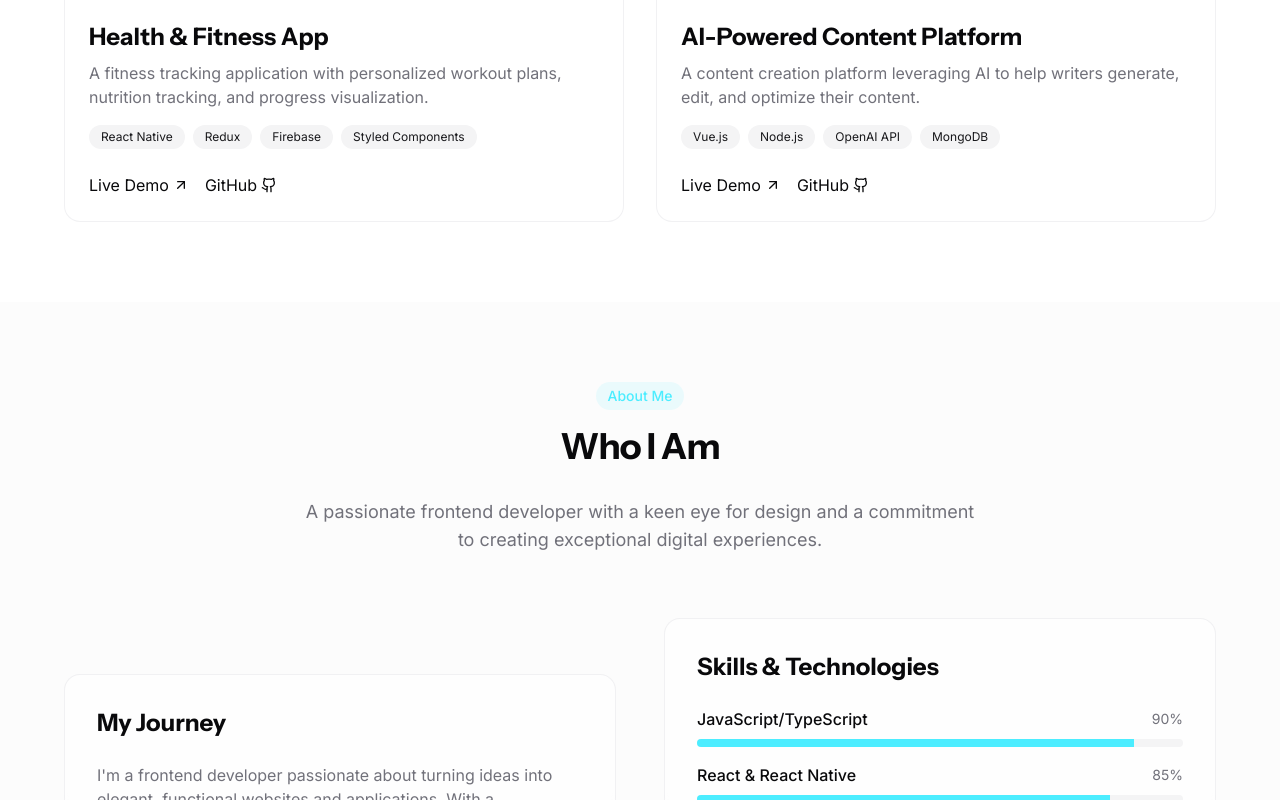
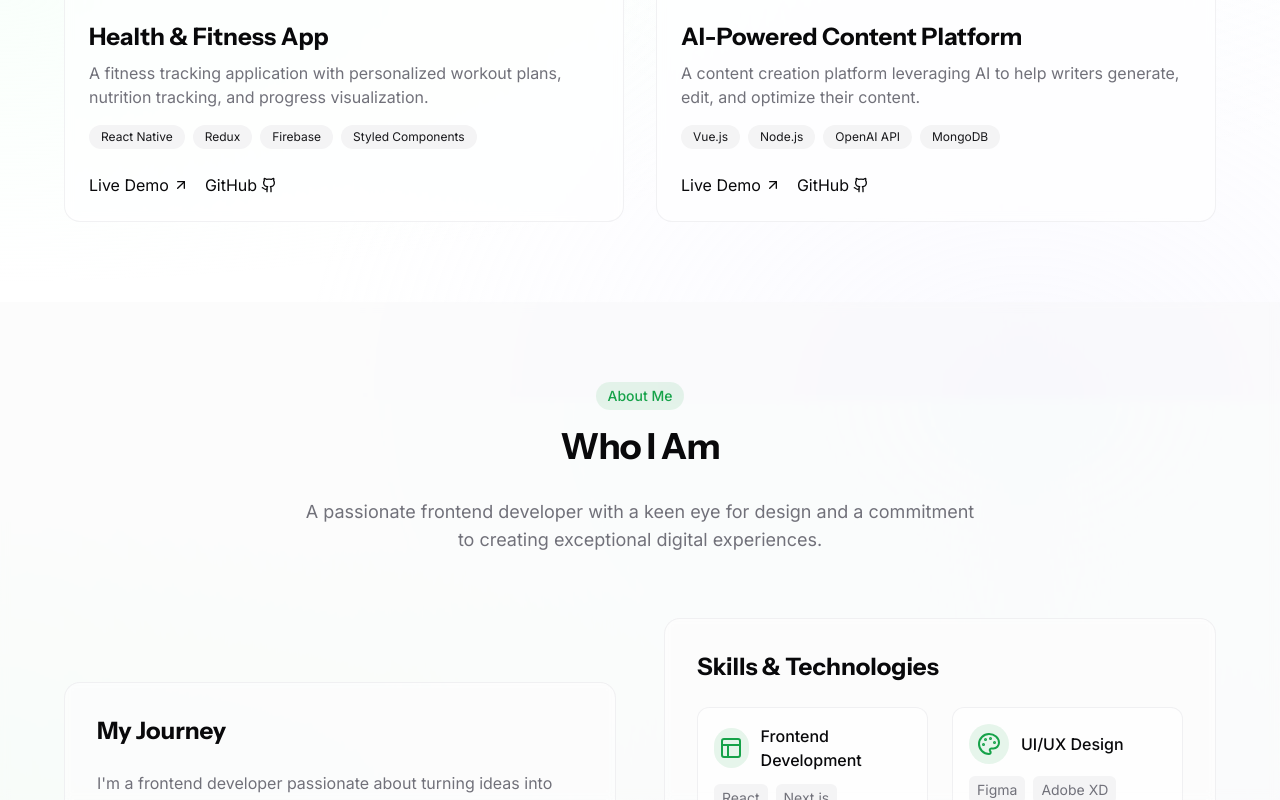
Before and after one commit to prateek-padhy/portfolio, a React (Vite) app: page / in a window 1280 px wide. Shown: the part 2000-2800 px from the top of the page. Built offline with nearby package versions, Linux system fonts and the light colour scheme.

Commit message:
Refactor About section styles and content
- Update background color.
- Change accent color to green.
- Revise Skills & Technologies section.

```diff
--- a/src/components/About.tsx
+++ b/src/components/About.tsx
@@ -1,18 +1,30 @@
 
 import React from 'react';
 import { motion } from 'framer-motion';
-import { Code, Layout, Palette, Sparkles, Zap } from 'lucide-react';
+import { Code, Layout, Palette, Sparkles, Zap, Book, Globe, GitBranch, Server } from 'lucide-react';
 
 const About: React.FC = () => {
   const skills = [
-    { name: "JavaScript/TypeScript", level: 90 },
-    { name: "React & React Native", level: 85 },
-    { name: "Next.js", level: 80 },
-    { name: "HTML & CSS", level: 95 },
-    { name: "Tailwind CSS", level: 90 },
-    { name: "Redux", level: 75 },
-    { name: "Node.js", level: 70 },
-    { name: "UI/UX Design", level: 65 },
+    {
+      category: "Frontend Development",
+      icon: <Layout className="w-6 h-6" />,
+      technologies: ["React", "Next.js", "TypeScript", "Tailwind CSS", "Framer Motion"]
+    },
+    {
+      category: "UI/UX Design",
+      icon: <Palette className="w-6 h-6" />,
+      technologies: ["Figma", "Adobe XD", "Responsive Design", "Wireframing", "Prototyping"]
+    },
+    {
+      category: "Tools & Methods",
+      icon: <GitBranch className="w-6 h-6" />,
+      technologies: ["Git", "GitHub", "Agile/Scrum", "CI/CD", "Jest/Testing Library"]
+    },
+    {
+      category: "Backend Knowledge",
+      icon: <Server className="w-6 h-6" />,
+      technologies: ["Node.js", "RESTful APIs", "Express", "Firebase", "MongoDB"]
+    },
   ];
 
   const services = [
@@ -39,7 +51,7 @@ const About: React.FC = () => {
   ];
 
   return (
-    <section id="about" className="py-20 px-6 bg-secondary/30">
+    <section id="about" className="py-20 px-6 bg-secondary/30 backdrop-blur-sm">
       <div className="max-w-6xl mx-auto">
         <motion.div
           initial={{ opacity: 0, y: 20 }}
@@ -88,23 +100,33 @@ const About: React.FC = () => {
           >
             <div className="bg-card/50 backdrop-blur-sm rounded-2xl p-8 border border-border/50">
               <h3 className="text-2xl font-bold font-display mb-6">Skills & Technologies</h3>
-              <div className="space-y-4">
+              <div className="grid grid-cols-1 md:grid-cols-2 gap-6">
                 {skills.map((skill, index) => (
-                  <div key={index} className="space-y-2">
-                    <div className="flex justify-between items-center">
-                      <span className="font-medium">{skill.name}</span>
-                      <span className="text-muted-foreground text-sm">{skill.level}%</span>
+                  <motion.div
+                    key={index}
+                    initial={{ opacity: 0, y: 10 }}
+                    whileInView={{ opacity: 1, y: 0 }}
+                    transition={{ duration: 0.3, delay: 0.1 * index }}
+                    viewport={{ once: true }}
+                    className="bg-background/50 rounded-xl p-4 border border-border/50"
+                  >
+                    <div className="flex items-center gap-3 mb-3">
+                      <div className="w-10 h-10 rounded-full bg-accent/10 flex items-center justify-center text-accent">
+                        {skill.icon}
+                      </div>
+                      <h4 className="font-medium">{skill.category}</h4>
                     </div>
-                    <div className="w-full h-2 bg-secondary rounded-full overflow-hidden">
-                      <motion.div
-                        className="h-full bg-accent"
-                        initial={{ width: 0 }}
-                        whileInView={{ width: `${skill.level}%` }}
-                        transition={{ duration: 1, delay: 0.1 * index, ease: "easeOut" }}
-                        viewport={{ once: true }}
-                      />
+                    <div className="flex flex-wrap gap-2">
+                      {skill.technologies.map((tech, i) => (
+                        <span
+                          key={i}
+                          className="px-2 py-1 bg-secondary rounded-md text-sm text-muted-foreground"
+                        >
+                          {tech}
+                        </span>
+                      ))}
                     </div>
-                  </div>
+                  </motion.div>
                 ))}
               </div>
             </div>
--- a/src/index.css
+++ b/src/index.css
@@ -1,4 +1,3 @@
-
 @import url('https://fonts.googleapis.com/css2?family=Inter:wght@100;200;300;400;500;600;700;800;900&family=Instrument+Sans:wght@400;500;600;700&display=swap');
 
 @tailwind base;
@@ -25,8 +24,8 @@
     --muted: 240 4.8% 95.9%;
     --muted-foreground: 240 3.8% 46.1%;
 
-    --accent: 186 100% 65%;
-    --accent-foreground: 240 5.9% 10%;
+    --accent: 142 76% 36%;
+    --accent-foreground: 0 0% 98%;
 
     --destructive: 0 84.2% 60.2%;
     --destructive-foreground: 0 0% 98%;
@@ -73,7 +72,7 @@
     --muted: 240 3.7% 15.9%;
     --muted-foreground: 240 5% 64.9%;
 
-    --accent: 186 100% 38%;
+    --accent: 142 70% 45%;
     --accent-foreground: 0 0% 98%;
 
     --destructive: 0 62.8% 30.6%;
@@ -101,6 +100,12 @@
   body {
     @apply bg-background text-foreground;
     font-feature-settings: "rlig" 1, "calt" 1;
+    background-image:
+      radial-gradient(at 80% 0%, hsla(189, 100%, 96%, 0.2) 0px, transparent 50%),
+      radial-gradient(at 0% 50%, hsla(142, 100%, 96%, 0.3) 0px, transparent 50%),
+      radial-gradient(at 80% 100%, hsla(242, 100%, 96%, 0.25) 0px, transparent 50%);
+    background-attachment: fixed;
+    background-size: cover;
   }
 }
 
--- a/src/pages/Index.tsx
+++ b/src/pages/Index.tsx
@@ -11,7 +11,7 @@ import Footer from '@/components/Footer';
 
 const Index = () => {
   return (
-    <div className="min-h-screen">
+    <div className="min-h-screen overflow-x-hidden">
       <NavBar />
       <AnimatePresence mode="wait">
         <Transition>
```
